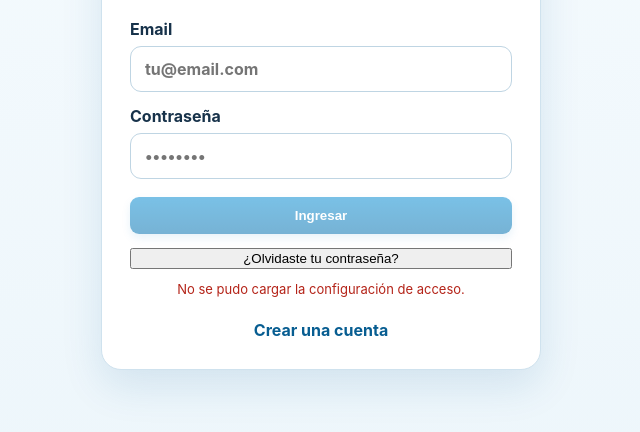
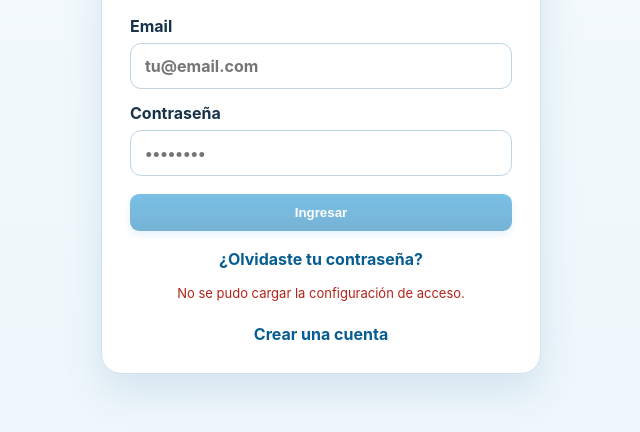
Before and after one commit to tahielnc1824/star-siniestros, a website: page public/index.html in a window 1280 px wide. Shown: the part 310-742 px from the top of the page, without its empty margins (319-959 px from the left). Drawn offline with Linux system fonts and the light colour scheme; no server answers.

Commit message:
Estilos para recuperación de contraseña

```diff
--- a/public/commercial.css
+++ b/public/commercial.css
@@ -17,3 +17,6 @@
 .session-email{font-size:13px;font-weight:700;color:#527187;max-width:260px;overflow:hidden;text-overflow:ellipsis;white-space:nowrap}
 .commercial-badge{display:inline-block;margin-left:7px;padding:3px 7px;border-radius:999px;background:#e6f4fb;color:#075d91;font-size:10px;letter-spacing:.08em;vertical-align:1px}
 @media(max-width:760px){.session-box{width:100%;justify-content:space-between}.session-email{max-width:200px}}
+
+.auth-link{border:0;background:transparent;color:var(--star-blue-dark);font:inherit;font-weight:700;cursor:pointer;padding:4px 0;text-align:center}
+.auth-link:hover{text-decoration:underline}
```
